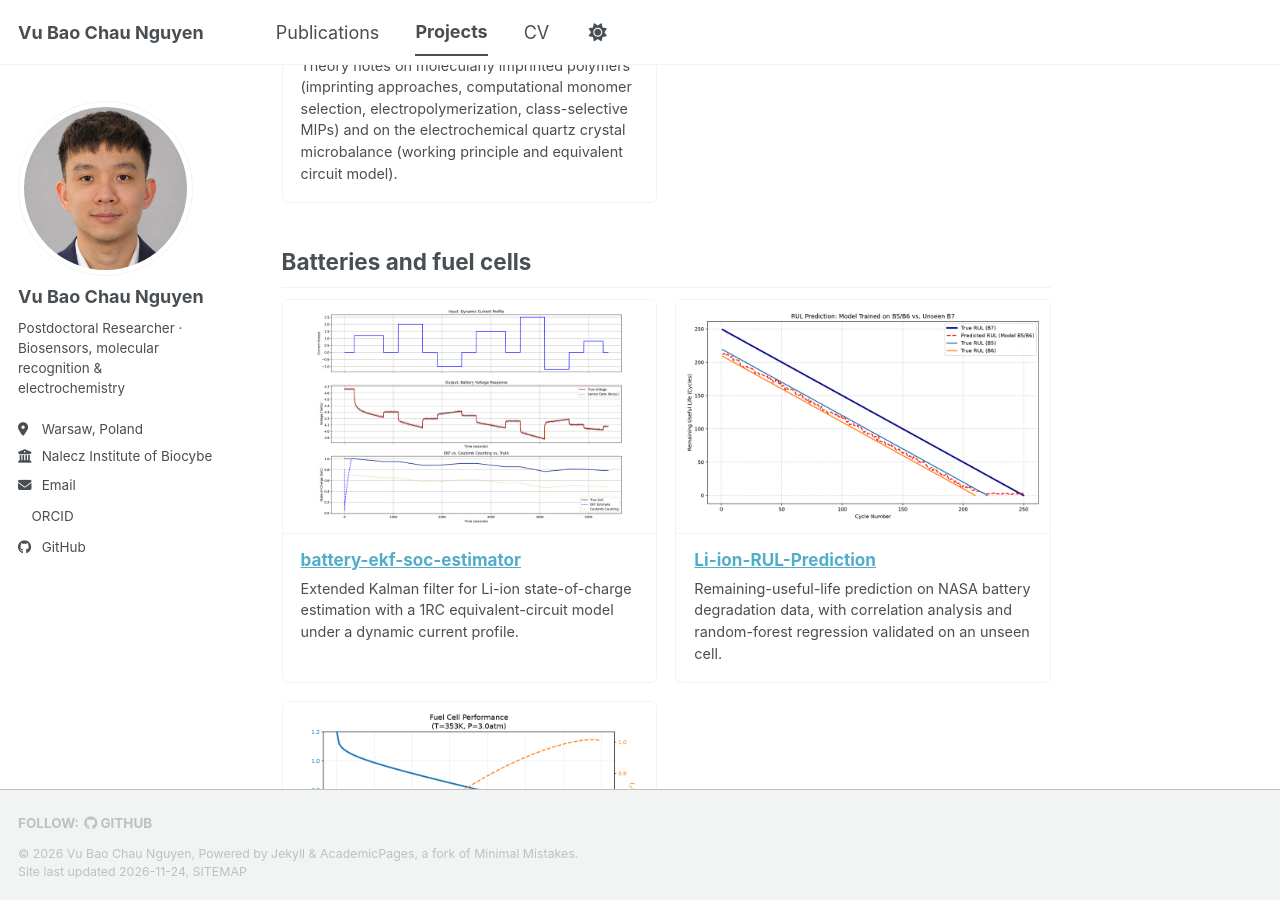
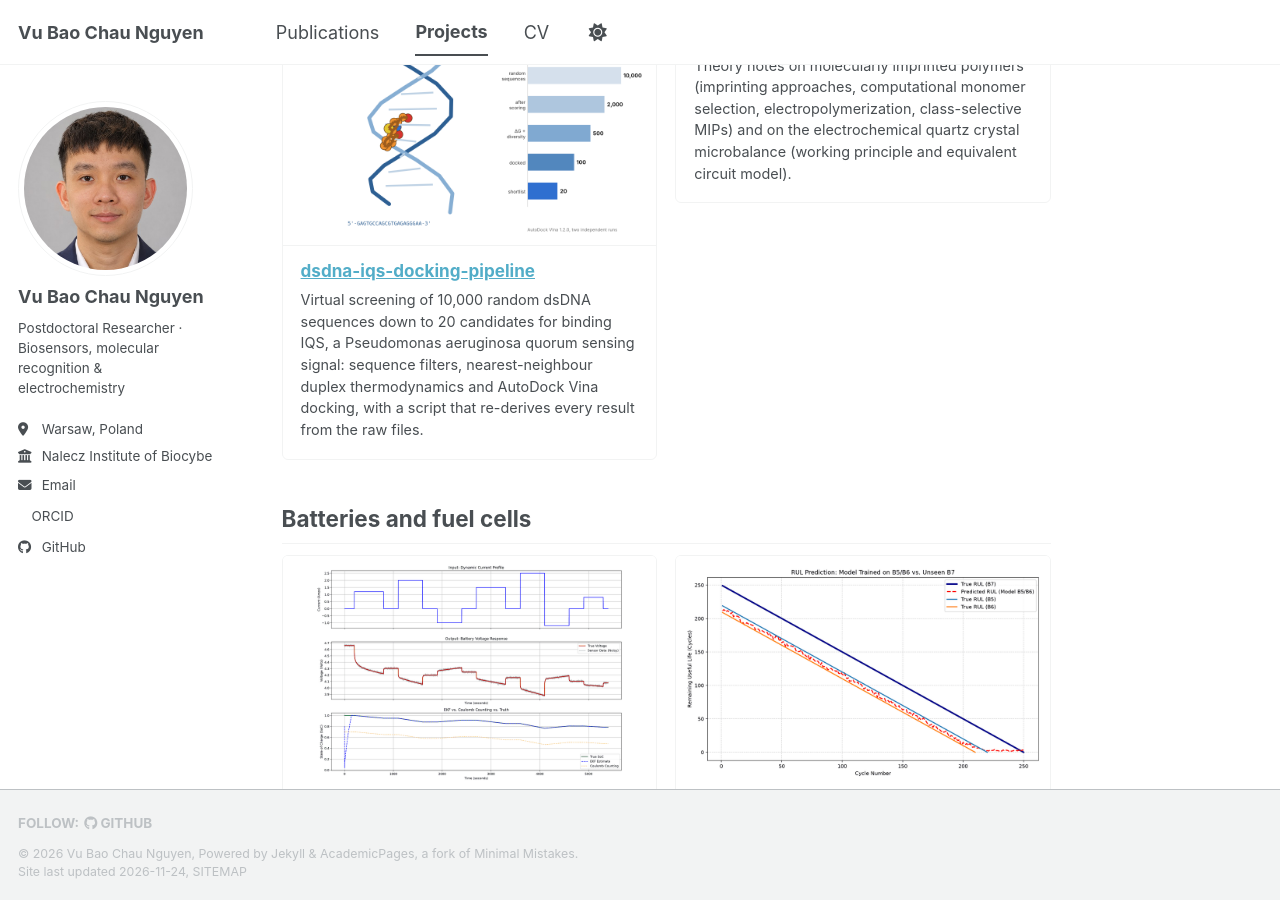
Before and after one commit to deannguyen9xyz/deannguyen9xyz.github.io, a Jekyll site: the page built from _pages/projects.md, in a window 1280 px wide and 900 px high, scrolled down 3834 px. Built offline with Jekyll 4.4.1, drawn with Linux system fonts in a browser that asks for light colours; a script bundle is joined from its source files by our own code; a style sheet for code colours, icons or effects is not loaded.

Commit message:
Add dsdna-iqs-docking-pipeline to projects page
Virtual screening pipeline for dsDNA candidates binding IQS, listed under
MIPs, materials and molecular modelling alongside the other docking project.
Card image shows the best-scoring pose of the top candidate together with
the screening funnel, rendered from the repository's own pose files.

```diff
--- a/_data/projects.yml
+++ b/_data/projects.yml
@@ -76,6 +76,11 @@
       image: "Python-Molecular-Docking.png"
       alt: "Docked ligand in the binding pocket of trypsin"
       description: "Docking workflow following the RCSB PDB-101 Python training: ligand preparation with Meeko, docking with AutoDock Vina and interaction fingerprints with ProLIF."
+    - name: "dsdna-iqs-docking-pipeline"
+      url: "https://github.com/deannguyen9xyz/dsdna-iqs-docking-pipeline"
+      image: "dsdna-iqs-docking-pipeline.png"
+      alt: "IQS docked in the groove of a DNA duplex, next to the screening funnel from 10,000 sequences down to 20 candidates"
+      description: "Virtual screening of 10,000 random dsDNA sequences down to 20 candidates for binding IQS, a Pseudomonas aeruginosa quorum sensing signal: sequence filters, nearest-neighbour duplex thermodynamics and AutoDock Vina docking, with a script that re-derives every result from the raw files."
     - name: "MIP-eQCM-Theory-Handbook"
       url: "https://github.com/deannguyen9xyz/MIP-eQCM-Theory-Handbook"
       description: "Theory notes on molecularly imprinted polymers (imprinting approaches, computational monomer selection, electropolymerization, class-selective MIPs) and on the electrochemical quartz crystal microbalance (working principle and equivalent circuit model)."
```
Also changed, not shown: images/projects/dsdna-iqs-docking-pipeline.png (added).
